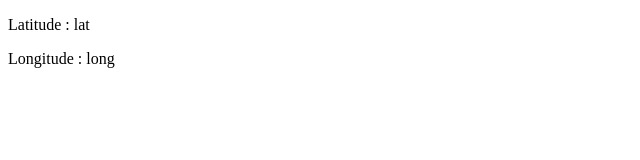
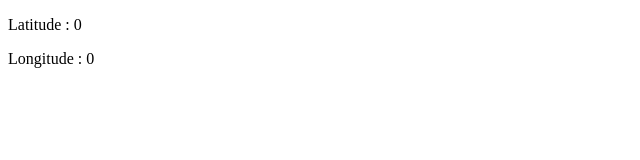
Before and after one commit to aptsharp/NgLocation, an Angular app: page / in a window 1280 px wide. Shown: the top 160 px of the page, without its empty margins (0-640 px from the left). Built offline with nearby package versions, Linux system fonts and the light colour scheme.

Commit message:
inicialização da variavel

```diff
--- a/src/app/app.component.html
+++ b/src/app/app.component.html
@@ -1,6 +1,6 @@
 <div class="home">
   <div class="location">
-      <p>Latitude : lat</p>
-      <p>Longitude : long</p>
+      <p>Latitude : {{lat}}</p>
+      <p>Longitude : {{long}}</p>
   </div>
 </div>
--- a/src/app/app.component.ts
+++ b/src/app/app.component.ts
@@ -7,4 +7,8 @@ import { Component } from '@angular/core';
 })
 export class AppComponent {
   title = 'NgLocation';
+
+  lat: number = 0;
+  long: number = 0;
+
 }
```
